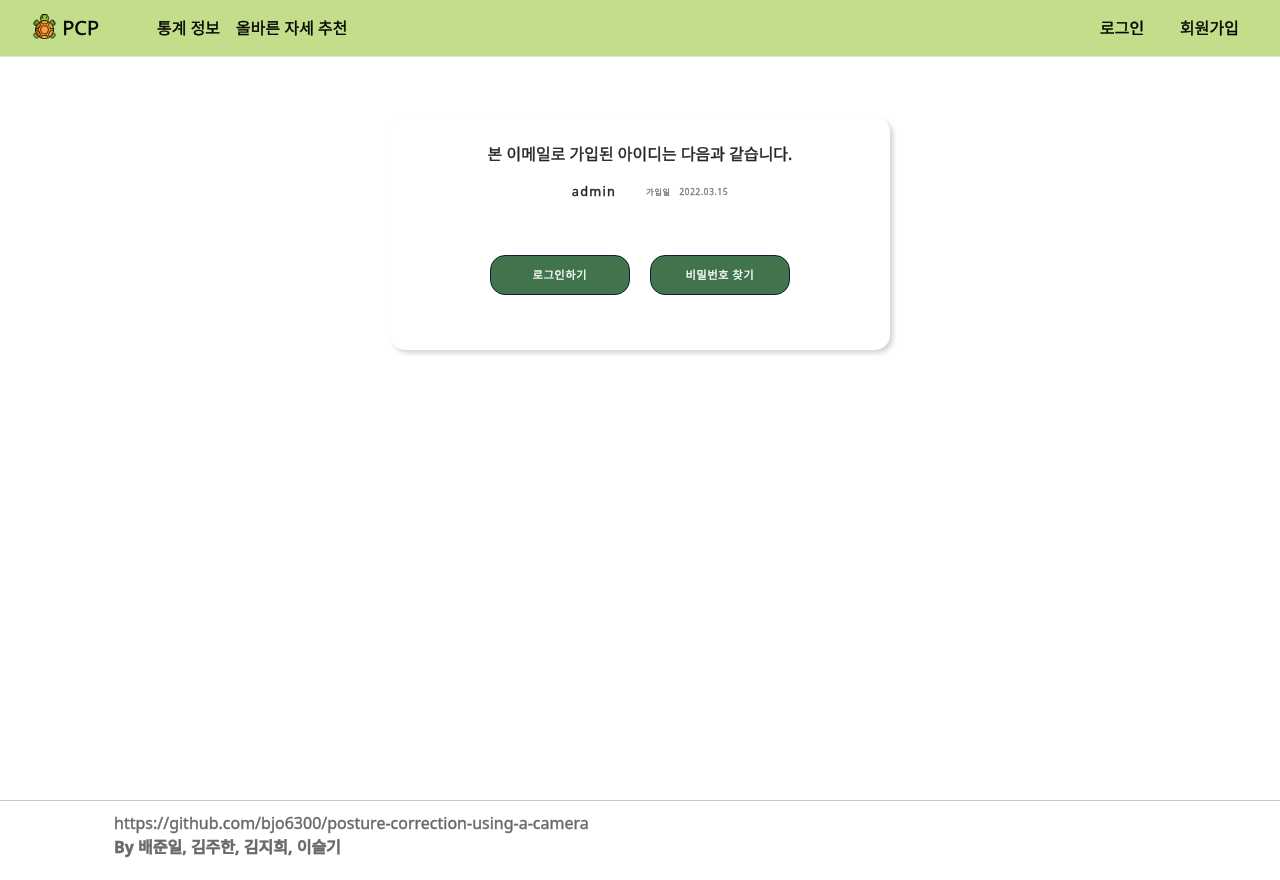
After one commit to bjo6300/posture-correction-using-a-camera, a Django app: template django/templates/common/find_id_checked.html in a window 1280 px wide. The commit adds this page. Run offline with Django 3.2, Linux system fonts and the light colour scheme; the template is opened without the code that fills it, so the values that code supplies are empty.

Commit message:
DMWY-47-아이디-찾기-인증완료-페이지

```diff
--- a/django/common/urls.py
+++ b/django/common/urls.py
@@ -16,4 +16,7 @@ urlpatterns = [
 
     # 아이디 찾기 "{% url 'common:find_id' %}"
     path('find_id/', views.find_id, name='find_id'),
+
+    # 아이디 찾기 체크완료 "{% url 'common:find_id_checked' %}"
+    path('find_id/checked', views.find_id_checked, name='find_id_checked'),
 ]
--- a/django/common/views.py
+++ b/django/common/views.py
@@ -4,6 +4,10 @@ from common import views
 
 app_name = 'common'
 
-# 회원가입
+# 아이디찾기
 def find_id(request):
     return render(request, 'common/find_id.html')
+
+# 아이디찾기 체크완료
+def find_id_checked(request):
+    return render(request, 'common/find_id_checked.html')
--- a/django/static/css/find_id.css
+++ b/django/static/css/find_id.css
@@ -20,6 +20,7 @@
               font-size: 14px;
               text-align: left;
               box-shadow: 1px 1px 5px rgba(0, 0, 0, 0.2);
+              border-radius: 15px;
           }
           /* 회원가입 글자 */
           .find_id h3{
--- /dev/null
+++ b/django/static/css/find_id_checked.css
@@ -0,0 +1,68 @@
+/* 배경 컨테이너 */
+#div-container {
+    margin: 60px auto auto auto;
+    text-align: center;
+}
+
+/* 배경 그림자 */
+#div-wrapper {
+    text-align: center;
+    width: 500px;
+    height: 100%;
+    margin: auto;
+    padding: 25px 50px;
+    box-shadow: 3px 3px 5px lightgray;
+    border-radius: 15px;
+}
+
+/* 테이블 */
+#table-id-list-02 {
+    text-align: left;
+    margin: auto;
+    margin-top: -10px;
+    margin-bottom: 20px;
+}
+
+tr, td {
+    padding: 10px;
+}
+
+.p-id-list-txt-02 {
+    letter-spacing: 0.1em;
+    font-size: 0.8em;
+    margin: 0 5px;
+}
+
+/* 가입일 텍스트 */
+.p-id-list-txt-03 {
+    letter-spacing: 0.1em;
+    font-size: 0.5em;
+    color: gray;
+    margin: 0 5px;
+}
+
+
+
+/* 버튼 */
+#btn-fix {
+    text-align: center;
+    font-weight: bold;
+    font-size: 0.7em;
+    background-color: rgb(65,116,77);
+    letter-spacing: 0.05em;
+    color: white;
+    border: 1.4px solid #131E3E;
+    border-radius: 15px;
+    height: 33px;
+    width: 140px;
+    height: 40px;
+    cursor: pointer;
+    transition: .4s;
+
+    font-weight: 400;
+}
+
+#btn-fix:hover {
+    color: #131E3E;
+    background-color: white;
+}
--- a/django/static/css/signup.css
+++ b/django/static/css/signup.css
@@ -20,6 +20,7 @@
               font-size: 14px;
               text-align: left;
               box-shadow: 1px 1px 5px rgba(0, 0, 0, 0.2);
+              border-radius: 15px;
           }
           /* 회원가입 글자 */
           .register h3{
--- a/django/templates/common/find_id.html
+++ b/django/templates/common/find_id.html
@@ -6,7 +6,7 @@
 
 <div class="find_id">
     <h3 style="font-size: 30px;">아이디 찾기</h3>
-    <form action="#" autocomplete="off">
+    <form action="{% url 'common:find_id_checked' %}" autocomplete="off">
         <div class="flex">
 
             <ul class="container">
--- /dev/null
+++ b/django/templates/common/find_id_checked.html
@@ -0,0 +1,58 @@
+{% extends 'base.html' %}
+{% load static %}
+{% block content %}
+
+<link rel="stylesheet" type="text/css" href="{% static 'css/find_id_checked.css' %}">
+
+<div id="div-logo-container">
+    <div id="div-logo"></div>
+</div>
+
+<div id="div-container">
+
+    <div id="div-wrapper">
+        <div>
+            <p class="p-txt"> 본 이메일로 가입된 아이디는 다음과 같습니다. </p>
+        </div>
+
+        <table id="table-id-list-02">
+
+            <tr>
+                <td>
+                    <p class="p-id-list-txt-01"> </p>
+                </td>
+                <td>
+                    <p class="p-id-list-txt-02"> admin </p>
+                </td>
+                <td>
+                    <p class="p-id-list-txt-03"> 가입일&nbsp;&nbsp;
+                        2022.03.15 </p>
+                </td>
+            </tr>
+
+        </table>
+
+        <table id="table-id-list-02">
+            <tr>
+                &nbsp;
+            </tr>
+            <tr>
+                &nbsp;
+            </tr>
+            <tr>
+                <td>
+                    <button id="btn-fix" onclick="location.href='{% url 'common:login' %}'">
+                        로그인하기
+                    </button>
+                </td>
+                <td>
+
+
+                    <button id="btn-fix" href="#"> 비밀번호 찾기 </button>
+                </td>
+            </tr>
+        </table>
+    </div>
+</div>
+
+{% endblock %}
```
